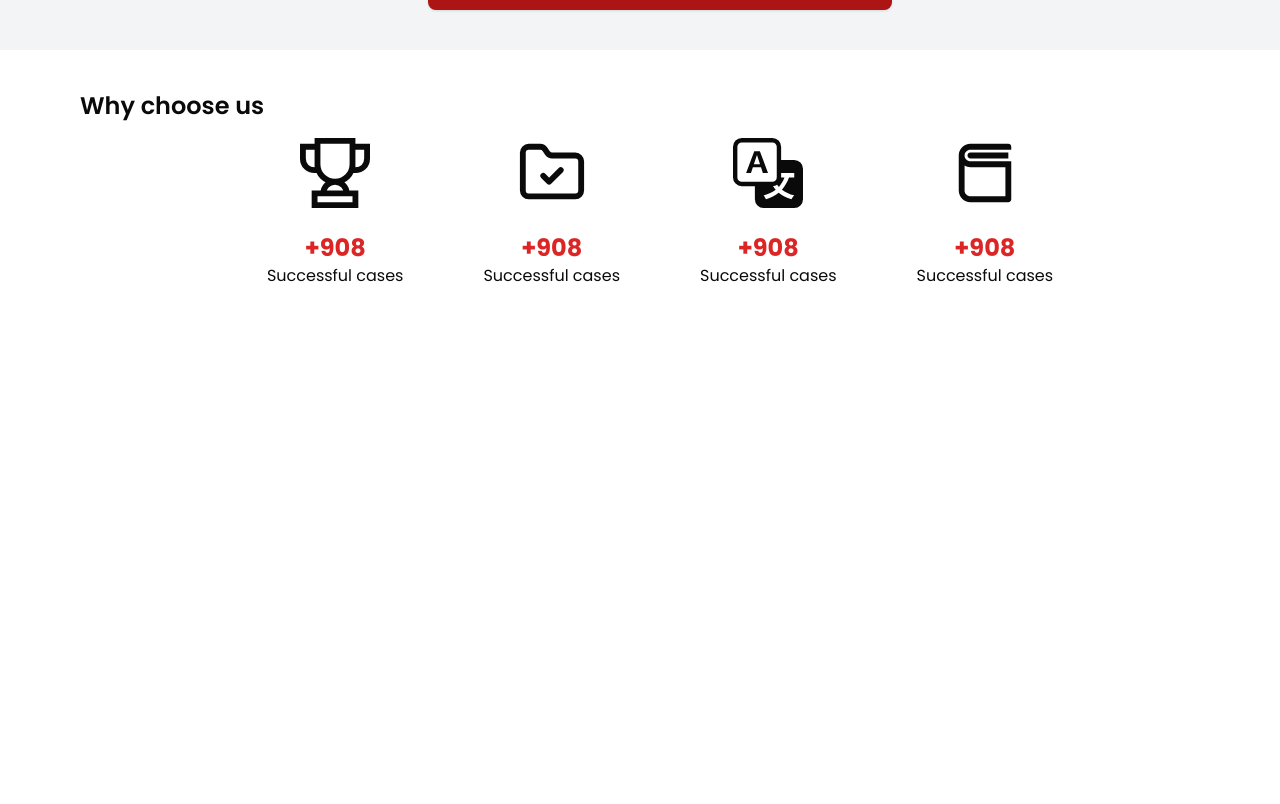
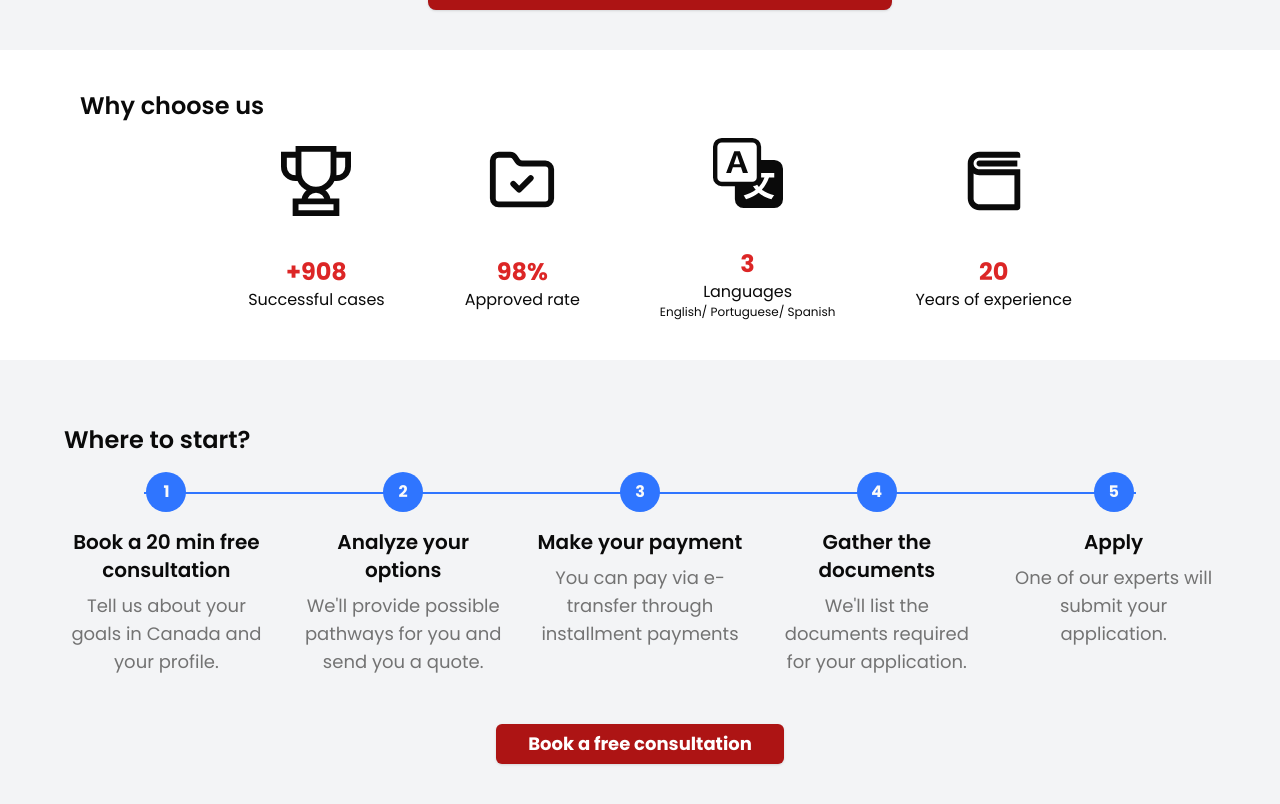
Before and after one commit to tomeksen/Final-Project-Immigration, a Next.js app in the folder front-end/immigration-app/: page /home in a window 1280 px wide. Shown: the part 1727-2531 px from the top of the page. Before the commit the page ends 2055 px from the top, so only its background shows below. Built offline with nearby package versions, Linux system fonts and the light colour scheme; no server answers.

Commit message:
Section 6 - where to start

```diff
--- a/front-end/immigration-app/src/app/home/page.tsx
+++ b/front-end/immigration-app/src/app/home/page.tsx
@@ -1,6 +1,7 @@
 import SectionFive from "@/components/mainPage/SectionFive";
 import SectionFour from "@/components/mainPage/SectionFour";
 import SectionOne from "@/components/mainPage/SectionOne";
+import SectionSix from "@/components/mainPage/SectionSix";
 import SectionThree from "@/components/mainPage/SectionThree";
 import SectionTwo from "@/components/mainPage/SectionTwo";
 
@@ -12,6 +13,7 @@ export default function HomePage() {
       <SectionThree />
       <SectionFour />
       <SectionFive />
+      <SectionSix />
     </div>
   );
 }
--- a/front-end/immigration-app/src/components/mainPage/SectionFive.tsx
+++ b/front-end/immigration-app/src/components/mainPage/SectionFive.tsx
@@ -13,7 +13,7 @@ export default function SectionFive() {
         <div className="md:flex gap-20 items-center justify-center text-center m-auto">
           <div className="flex-col justify-center align-middle items-center text-center">
             {/* //!trophy */}
-            <div className="flex justify-center mb-6">
+            <div className="flex justify-center mb-10">
               <GrTrophy size={70} />
             </div>
             <p className="text-red-600 text-2xl font-bold">+908</p>
@@ -21,27 +21,28 @@ export default function SectionFive() {
           </div>
           {/* //!folder */}
           <div className="flex-col justify-center align-middle items-center text-center">
-            <div className="flex justify-center mb-6">
+            <div className="flex justify-center mb-10">
               <LuFolderCheck size={70} />
             </div>
-            <p className="text-red-600 text-2xl font-bold">+908</p>
-            <p>Successful cases</p>
+            <p className="text-red-600 text-2xl font-bold">98%</p>
+            <p>Approved rate</p>
           </div>
           {/* //!translate */}
           <div className="flex-col justify-center align-middle items-center text-center">
-            <div className="flex justify-center mb-6">
+            <div className="flex justify-center mb-10">
               <BsTranslate size={70} />
             </div>
-            <p className="text-red-600 text-2xl font-bold">+908</p>
-            <p>Successful cases</p>
+            <p className="text-red-600 text-2xl font-bold">3</p>
+            <p>Languages</p>
+            <p className="text-xs">English/ Portuguese/ Spanish</p>
           </div>
           {/* //!book */}
           <div className="flex-col justify-center align-middle items-center text-center">
-            <div className="flex justify-center mb-6">
+            <div className="flex justify-center mb-10">
               <RiBook3Line size={70} />
             </div>
-            <p className="text-red-600 text-2xl font-bold">+908</p>
-            <p>Successful cases</p>
+            <p className="text-red-600 text-2xl font-bold">20</p>
+            <p>Years of experience</p>
           </div>
         </div>
       </div>
--- /dev/null
+++ b/front-end/immigration-app/src/components/mainPage/SectionSix.tsx
@@ -0,0 +1,81 @@
+import React from "react";
+import SectionTitle from "../SectionTitle";
+import { Button } from "@/components/ui/button";
+import { CardContent } from "@/components/ui/card";
+import { CircleIcon } from "lucide-react";
+
+export default function SectionSix() {
+  const steps = [
+    {
+      number: 1,
+      title: "Book a 20 min free consultation",
+      description: "Tell us about your goals in Canada and your profile.",
+    },
+    {
+      number: 2,
+      title: "Analyze your options",
+      description:
+        "We'll provide possible pathways for you and send you a quote.",
+    },
+    {
+      number: 3,
+      title: "Make your payment",
+      description: "You can pay via e-transfer through installment payments",
+    },
+    {
+      number: 4,
+      title: "Gather the documents",
+      description: "We'll list the documents required for your application.",
+    },
+    {
+      number: 5,
+      title: "Apply",
+      description: "One of our experts will submit your application.",
+    },
+  ];
+  return (
+    <div className="p-10 items-center bg-gray-100 ml-auto">
+      <CardContent className="p-6">
+        <SectionTitle text="Where to start?" />
+
+        <div className="relative">
+          {/* Timeline line */}
+          <div className="hidden md:block absolute md:left-12 md:right-12 lg:left-20 lg:right-20 top-5 h-0.5 bg-secondary-blue" />
+
+          {/* Steps */}
+          <div className="grid grid-cols-1 md:grid-cols-5 gap-8">
+            {steps.map((step, index) => (
+              <div
+                key={index}
+                className="relative flex flex-col items-center text-center"
+              >
+                {/* Number circle */}
+                <div className="w-10 h-10 rounded-full bg-secondary-blue flex items-center justify-center text-primary-foreground font-bold relative z-10">
+                  {step.number}
+                </div>
+
+                {/* Content */}
+                <h3 className="font-semibold text-xl mt-4 mb-2">
+                  {step.title}
+                </h3>
+                <p className="text-lg text-muted-foreground">
+                  {step.description}
+                </p>
+              </div>
+            ))}
+          </div>
+        </div>
+
+        {/* CTA Button */}
+        <div className="mt-12 text-center">
+          <Button
+            size="lg"
+            className="bg-primary-red hover:bg-red-800 text-white font-bold text-lg"
+          >
+            Book a free consultation
+          </Button>
+        </div>
+      </CardContent>
+    </div>
+  );
+}
--- /dev/null
+++ b/front-end/immigration-app/src/components/ui/card.tsx
@@ -0,0 +1,83 @@
+import * as React from "react";
+
+import { cn } from "../../../lib/utils";
+
+const Card = React.forwardRef<
+  HTMLDivElement,
+  React.HTMLAttributes<HTMLDivElement>
+>(({ className, ...props }, ref) => (
+  <div
+    ref={ref}
+    className={cn(
+      "rounded-xl border bg-card text-card-foreground shadow",
+      className
+    )}
+    {...props}
+  />
+));
+Card.displayName = "Card";
+
+const CardHeader = React.forwardRef<
+  HTMLDivElement,
+  React.HTMLAttributes<HTMLDivElement>
+>(({ className, ...props }, ref) => (
+  <div
+    ref={ref}
+    className={cn("flex flex-col space-y-1.5 p-6", className)}
+    {...props}
+  />
+));
+CardHeader.displayName = "CardHeader";
+
+const CardTitle = React.forwardRef<
+  HTMLParagraphElement,
+  React.HTMLAttributes<HTMLHeadingElement>
+>(({ className, ...props }, ref) => (
+  <h3
+    ref={ref}
+    className={cn("font-semibold leading-none tracking-tight", className)}
+    {...props}
+  />
+));
+CardTitle.displayName = "CardTitle";
+
+const CardDescription = React.forwardRef<
+  HTMLParagraphElement,
+  React.HTMLAttributes<HTMLParagraphElement>
+>(({ className, ...props }, ref) => (
+  <p
+    ref={ref}
+    className={cn("text-sm text-muted-foreground", className)}
+    {...props}
+  />
+));
+CardDescription.displayName = "CardDescription";
+
+const CardContent = React.forwardRef<
+  HTMLDivElement,
+  React.HTMLAttributes<HTMLDivElement>
+>(({ className, ...props }, ref) => (
+  <div ref={ref} className={cn("p-6 pt-0", className)} {...props} />
+));
+CardContent.displayName = "CardContent";
+
+const CardFooter = React.forwardRef<
+  HTMLDivElement,
+  React.HTMLAttributes<HTMLDivElement>
+>(({ className, ...props }, ref) => (
+  <div
+    ref={ref}
+    className={cn("flex items-center p-6 pt-0", className)}
+    {...props}
+  />
+));
+CardFooter.displayName = "CardFooter";
+
+export {
+  Card,
+  CardHeader,
+  CardFooter,
+  CardTitle,
+  CardDescription,
+  CardContent,
+};
```
